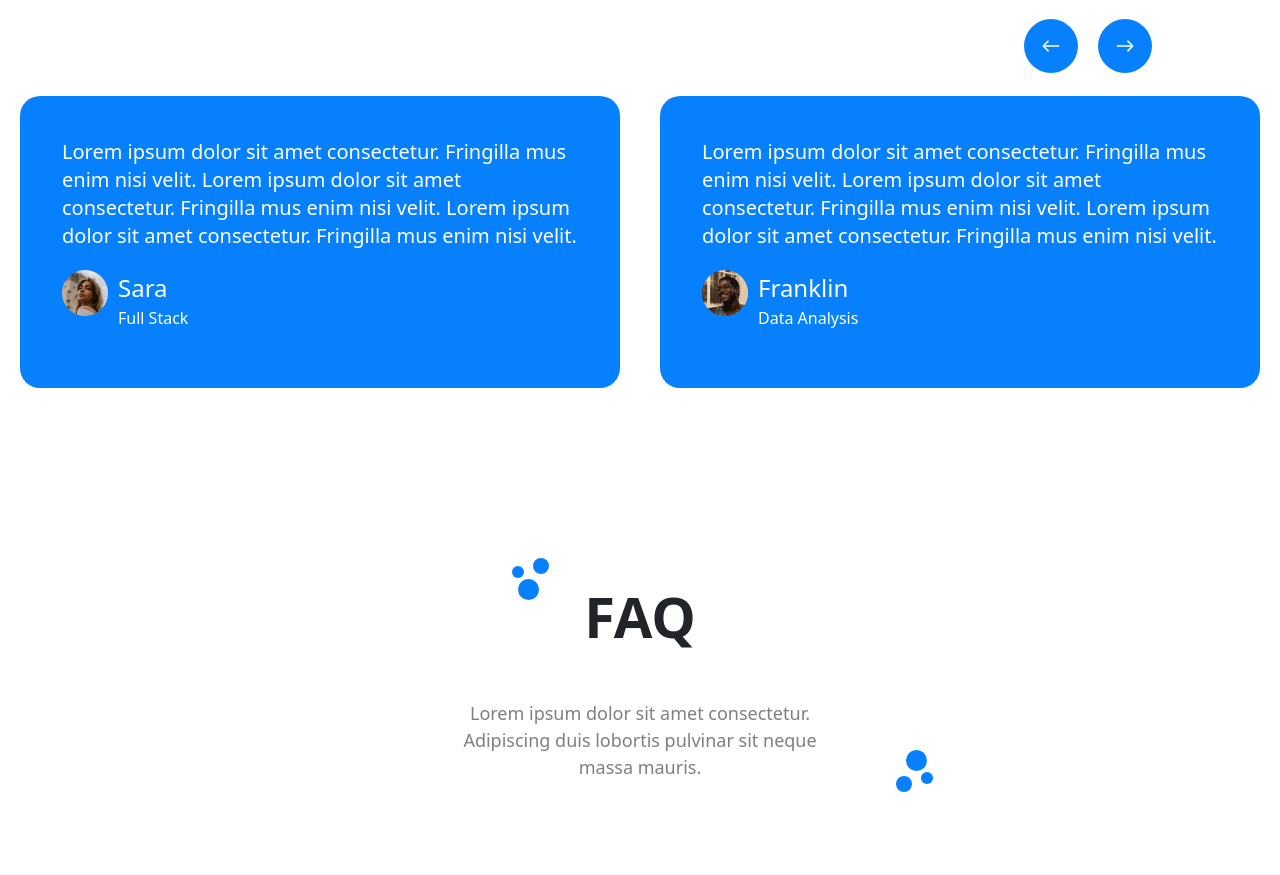
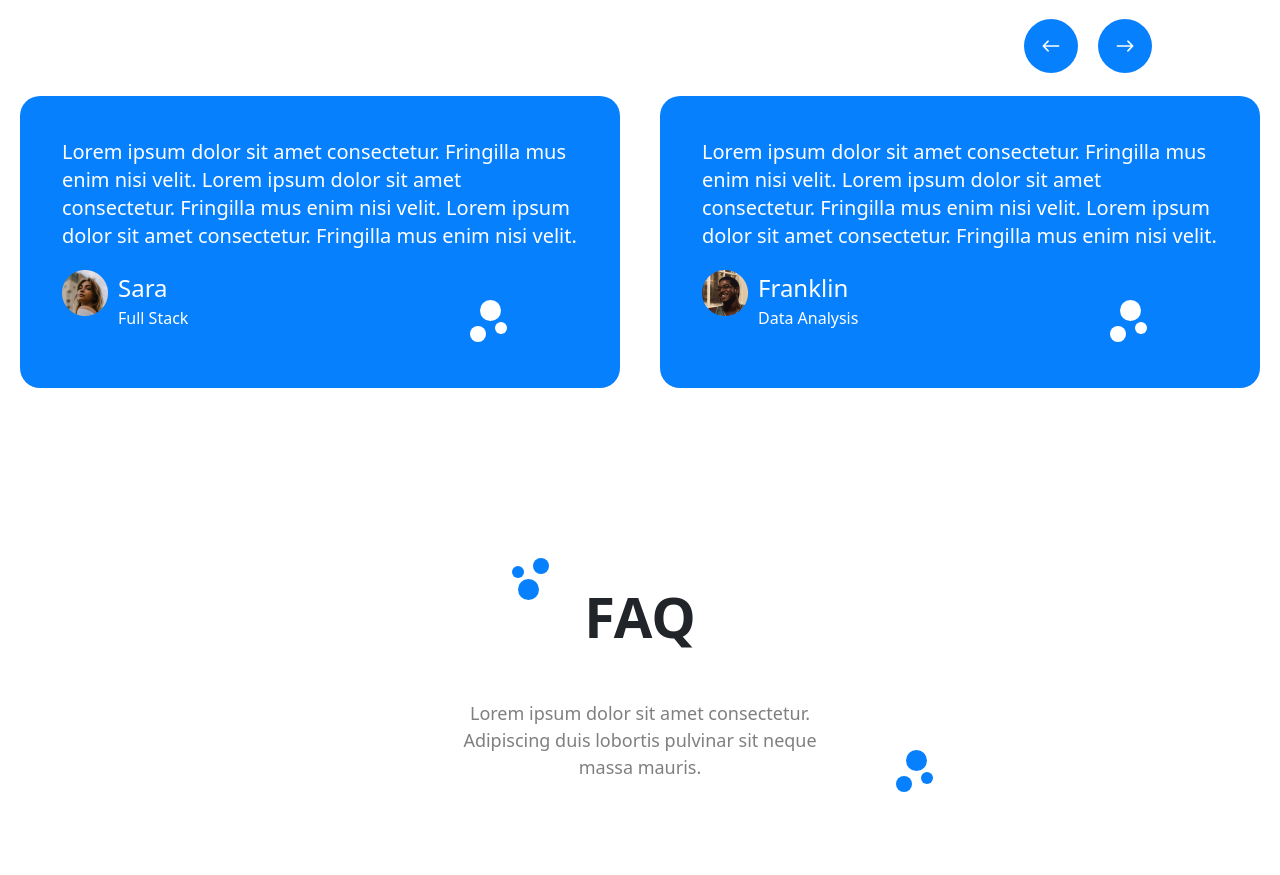
Before and after one commit to anjanasri13/exceledge, a React (Create React App) app: page / in a window 1280 px wide. Shown: the part 5749-6624 px from the top of the page. Built offline with nearby package versions, Linux system fonts and the light colour scheme.

Commit message:
fix!:minor fixes

```diff
--- a/src/screens/Home.js
+++ b/src/screens/Home.js
@@ -1372,6 +1372,37 @@ export default function Home() {
           slidesToSlide={1}
         >
           <div className="testimonial-card1">
+            <div className="layer21">
+              <svg
+                width="37"
+                height="42"
+                viewBox="0 0 37 42"
+                fill="none"
+                xmlns="http://www.w3.org/2000/svg"
+              >
+                <circle
+                  cx="8"
+                  cy="34"
+                  r="8"
+                  transform="rotate(-180 8 34)"
+                  fill="white"
+                />
+                <circle
+                  cx="20.5"
+                  cy="10.5"
+                  r="10.5"
+                  transform="rotate(-180 20.5 10.5)"
+                  fill="white"
+                />
+                <circle
+                  cx="31"
+                  cy="28"
+                  r="6"
+                  transform="rotate(-180 31 28)"
+                  fill="white"
+                />
+              </svg>
+            </div>
             <p className="testimonial-name">
               Lorem ipsum dolor sit amet consectetur. Fringilla mus enim nisi
               velit. Lorem ipsum dolor sit amet consectetur. Fringilla mus enim
@@ -1404,6 +1435,37 @@ export default function Home() {
             </div>
           </div>
           <div className="testimonial-card1">
+            <div className="layer21">
+              <svg
+                width="37"
+                height="42"
+                viewBox="0 0 37 42"
+                fill="none"
+                xmlns="http://www.w3.org/2000/svg"
+              >
+                <circle
+                  cx="8"
+                  cy="34"
+                  r="8"
+                  transform="rotate(-180 8 34)"
+                  fill="white"
+                />
+                <circle
+                  cx="20.5"
+                  cy="10.5"
+                  r="10.5"
+                  transform="rotate(-180 20.5 10.5)"
+                  fill="white"
+                />
+                <circle
+                  cx="31"
+                  cy="28"
+                  r="6"
+                  transform="rotate(-180 31 28)"
+                  fill="white"
+                />
+              </svg>
+            </div>
             <p className="testimonial-name">
               Lorem ipsum dolor sit amet consectetur. Fringilla mus enim nisi
               velit. Lorem ipsum dolor sit amet consectetur. Fringilla mus enim
@@ -1436,6 +1498,37 @@ export default function Home() {
             </div>{" "}
           </div>
           <div className="testimonial-card1">
+            <div className="layer21">
+              <svg
+                width="37"
+                height="42"
+                viewBox="0 0 37 42"
+                fill="none"
+                xmlns="http://www.w3.org/2000/svg"
+              >
+                <circle
+                  cx="8"
+                  cy="34"
+                  r="8"
+                  transform="rotate(-180 8 34)"
+                  fill="white"
+                />
+                <circle
+                  cx="20.5"
+                  cy="10.5"
+                  r="10.5"
+                  transform="rotate(-180 20.5 10.5)"
+                  fill="white"
+                />
+                <circle
+                  cx="31"
+                  cy="28"
+                  r="6"
+                  transform="rotate(-180 31 28)"
+                  fill="white"
+                />
+              </svg>
+            </div>
             <p className="testimonial-name">
               Lorem ipsum dolor sit amet consectetur. Fringilla mus enim nisi
               velit. Lorem ipsum dolor sit amet consectetur. Fringilla mus enim
@@ -1468,6 +1561,37 @@ export default function Home() {
             </div>{" "}
           </div>
           <div className="testimonial-card1">
+            <div className="layer21">
+              <svg
+                width="37"
+                height="42"
+                viewBox="0 0 37 42"
+                fill="none"
+                xmlns="http://www.w3.org/2000/svg"
+              >
+                <circle
+                  cx="8"
+                  cy="34"
+                  r="8"
+                  transform="rotate(-180 8 34)"
+                  fill="white"
+                />
+                <circle
+                  cx="20.5"
+                  cy="10.5"
+                  r="10.5"
+                  transform="rotate(-180 20.5 10.5)"
+                  fill="white"
+                />
+                <circle
+                  cx="31"
+                  cy="28"
+                  r="6"
+                  transform="rotate(-180 31 28)"
+                  fill="white"
+                />
+              </svg>
+            </div>
             <p className="testimonial-name">
               Lorem ipsum dolor sit amet consectetur. Fringilla mus enim nisi
               velit. Lorem ipsum dolor sit amet consectetur. Fringilla mus enim
@@ -1500,6 +1624,37 @@ export default function Home() {
             </div>
           </div>
           <div className="testimonial-card1">
+            <div className="layer21">
+              <svg
+                width="37"
+                height="42"
+                viewBox="0 0 37 42"
+                fill="none"
+                xmlns="http://www.w3.org/2000/svg"
+              >
+                <circle
+                  cx="8"
+                  cy="34"
+                  r="8"
+                  transform="rotate(-180 8 34)"
+                  fill="white"
+                />
+                <circle
+                  cx="20.5"
+                  cy="10.5"
+                  r="10.5"
+                  transform="rotate(-180 20.5 10.5)"
+                  fill="white"
+                />
+                <circle
+                  cx="31"
+                  cy="28"
+                  r="6"
+                  transform="rotate(-180 31 28)"
+                  fill="white"
+                />
+              </svg>
+            </div>
             <p className="testimonial-name">
               Lorem ipsum dolor sit amet consectetur. Fringilla mus enim nisi
               velit. Lorem ipsum dolor sit amet consectetur. Fringilla mus enim
@@ -1532,6 +1687,37 @@ export default function Home() {
             </div>{" "}
           </div>
           <div className="testimonial-card1">
+            <div className="layer21">
+              <svg
+                width="37"
+                height="42"
+                viewBox="0 0 37 42"
+                fill="none"
+                xmlns="http://www.w3.org/2000/svg"
+              >
+                <circle
+                  cx="8"
+                  cy="34"
+                  r="8"
+                  transform="rotate(-180 8 34)"
+                  fill="white"
+                />
+                <circle
+                  cx="20.5"
+                  cy="10.5"
+                  r="10.5"
+                  transform="rotate(-180 20.5 10.5)"
+                  fill="white"
+                />
+                <circle
+                  cx="31"
+                  cy="28"
+                  r="6"
+                  transform="rotate(-180 31 28)"
+                  fill="white"
+                />
+              </svg>
+            </div>
             <p className="testimonial-name">
               Lorem ipsum dolor sit amet consectetur. Fringilla mus enim nisi
               velit. Lorem ipsum dolor sit amet consectetur. Fringilla mus enim
--- a/src/styles/home.css
+++ b/src/styles/home.css
@@ -436,6 +436,7 @@
   padding: 7%;
   border-radius: 20px;
   background-color: #0780fd;
+  position: relative;
 }
 
 .testimonial-name {
```
